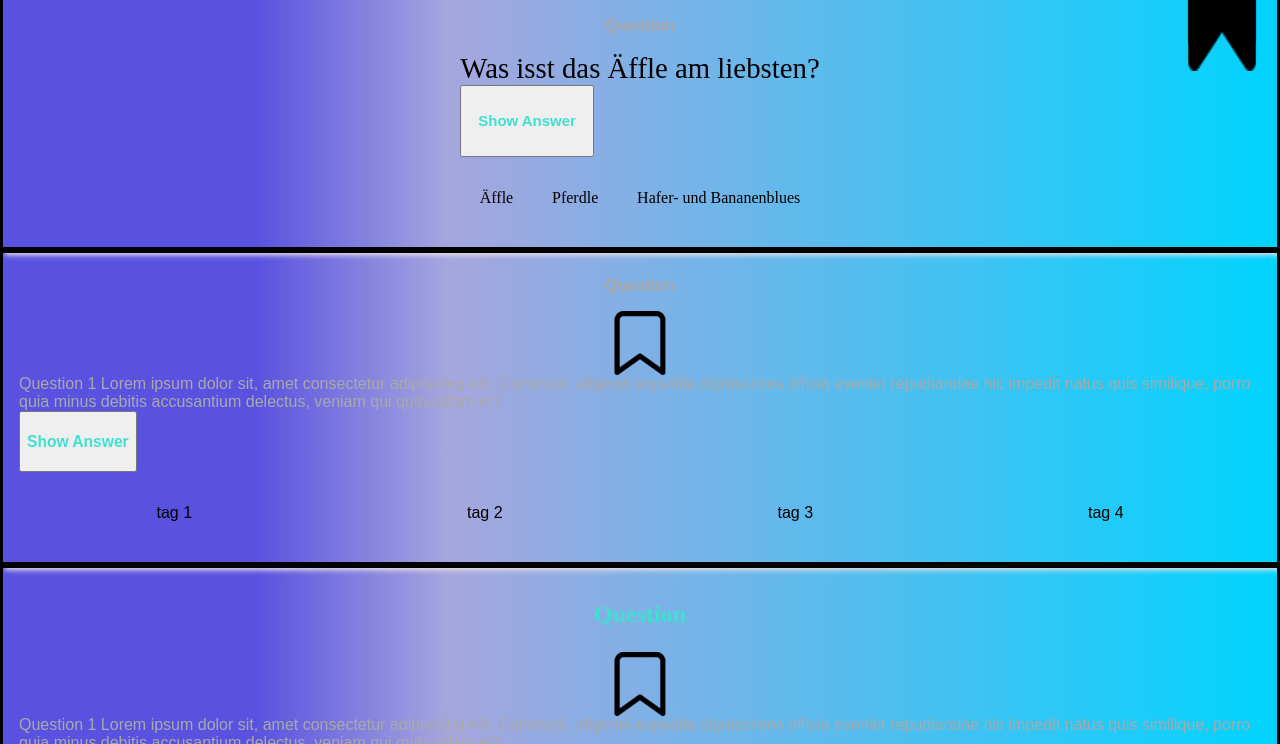
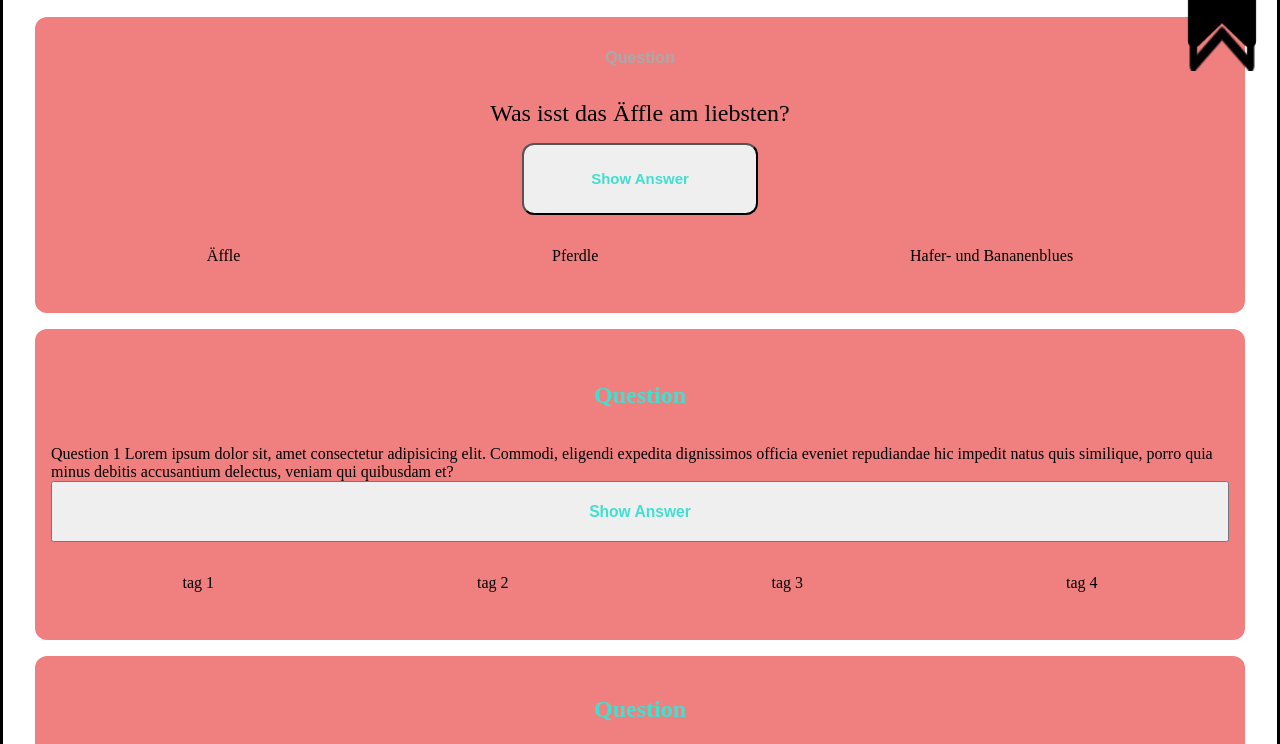
Before and after one commit to matthiaswahr/quizapp, a website: page index.html in a window 1280 px wide. Shown: the part 58-802 px from the top of the page. Drawn offline with Linux system fonts and the light colour scheme; files whose address does not match are found by name.

Commit message:
fixed some css

```diff
--- a/cards.css
+++ b/css/cards.css
@@ -1,19 +1,27 @@
 .quiz-box {
     align-items: center;
-  background-color;: lightcoral
+
   border-radius: 5px;
   box-shadow: 5px 5px 5px hsl(0, 18%, 91%);
   border-color: black;
 border-style: solid;
 
-  display: flex;
-  flex-direction: column;
   justify-content: center;
   padding: 0.5rem 1rem;
   position: relative;
-
 }
 
+.card {
+  display: flex;
+  margin: 1rem;
+  flex-direction: column;
+  border-color: beige;
+  border-radius: 12px;
+  padding: 1rem;
+  margin: 1rem;
+  justify-content: center;
+  background-color: lightcoral;
+}
 .question {
     font-family: sans-serif;
     font-size: 1rem;
@@ -22,7 +30,9 @@ border-style: solid;
 }
 
 .card__question {
-    font-size: 1.8rem;
+    font-size: 1.5rem;
+    text-align: center;
+    margin: 1rem;
 
 
   }
@@ -36,7 +46,17 @@ border-style: solid;
   border: 2px black
   font-weight: bold;
   font-size: .8rem;
-  margin: 0, auto;
+  margin: auto;
+  width: 20%;
+  border-radius: 12px;
+  transition-duration: 0.4s;
+  display: block;
+
+  .answer-button:hover {
+    color:hsl(10, 18%, 91%)
+
+  }
+
 
 
 
@@ -76,7 +96,3 @@ border-style: solid;
   transition: all 0.5s ease;
   z-index: 10000;
 }
-
-body {
-    background: linear-gradient(90deg, rgb(89, 82, 224) 20%, rgb(166, 166, 222) 35%, rgba(0,212,255,1) 100%);
-}
--- a/index.html
+++ b/index.html
@@ -18,13 +18,11 @@
     <main>
 
         <section class="quiz-box">
+            <article class="card">
 
-            <h2 class="question">Question </h2>
-
-            <img class="bookmark" src="images/bookmark-black.png" alt="Bookmark">
+                <h2 class="question">Question </h2>
 
 
-            <article class="card">
 
                 <p class="card__question">Was isst das Äffle am liebsten?
                 </p>
@@ -44,16 +42,11 @@
                 </ul>
 
             </article>
-        </section>
 
-        <section class="quiz-box">
+            <article class="card">
+                <h2 class="card">Question </h2>
 
-            <h2 class="question">Question </h2>
-
-            <img src="images/bookmark-white.png" alt="Bookmark">
-
-
-            <article class="question">
+                <img class="bookmark" src="images/bookmark-white.png" alt="Bookmark">
 
                 <p>Question 1 Lorem ipsum dolor sit, amet consectetur adipisicing elit. Commodi, eligendi expedita
                     dignissimos officia eveniet repudiandae hic impedit natus quis similique, porro quia minus debitis
@@ -72,16 +65,11 @@
                 </ul>
 
             </article>
-        </section>
 
-        <section class="quiz-box answer">
+            <article class="card">
+                <h2 class="answer">Question </h2>
 
-            <h2 class="answer">Question </h2>
-
-            <img src="images/bookmark-white.png" alt="Bookmark">
-
-
-            <article class="question ">
+                <img class="bookmark" src="images/bookmark-white.png" alt="Bookmark">
 
                 <p>Question 1 Lorem ipsum dolor sit, amet consectetur adipisicing elit. Commodi, eligendi expedita
                     dignissimos officia eveniet repudiandae hic impedit natus quis similique, porro quia minus debitis
--- a/style.css
+++ /dev/null
@@ -1,50 +0,0 @@
-* {
-box-sizing: border-box;
-line-height: 1.5;
-}
-
-body {
-    font-family: Verdana, Geneva, Tahoma, sans-serif;
-    margin: 0;
-    padding: 0;
-}
-
-h1 {
-
-}
-
-h2 {
-
-}
-
-header {
-
-}
-
-img {
-
-}
-
-button {
-
-}
-
-header {
-
-}
-
-footer {
-    border-color: darkblue;
-    border: darkblue;
-}
-
-.tag {
-    list-style: none;
-}
-
-.profilbild {
-    border-radius: 50%;
-    border-color: black;
-    width: 15%;
-    height: auto;
-}
--- a/styles.css
+++ b/styles.css
@@ -1,3 +1,3 @@
-@import './base.css';
-@import './cards.css';
-@import './navigation.css';
+@import "./css/cards.css";
+@import "./css/base.css";
+@import "./css/navigation.css";
```
Also changed, not shown: css/base.css (renamed from base.css), css/navigation.css (renamed from navigation.css), package.json (line endings or trailing spaces), 1 other file.
